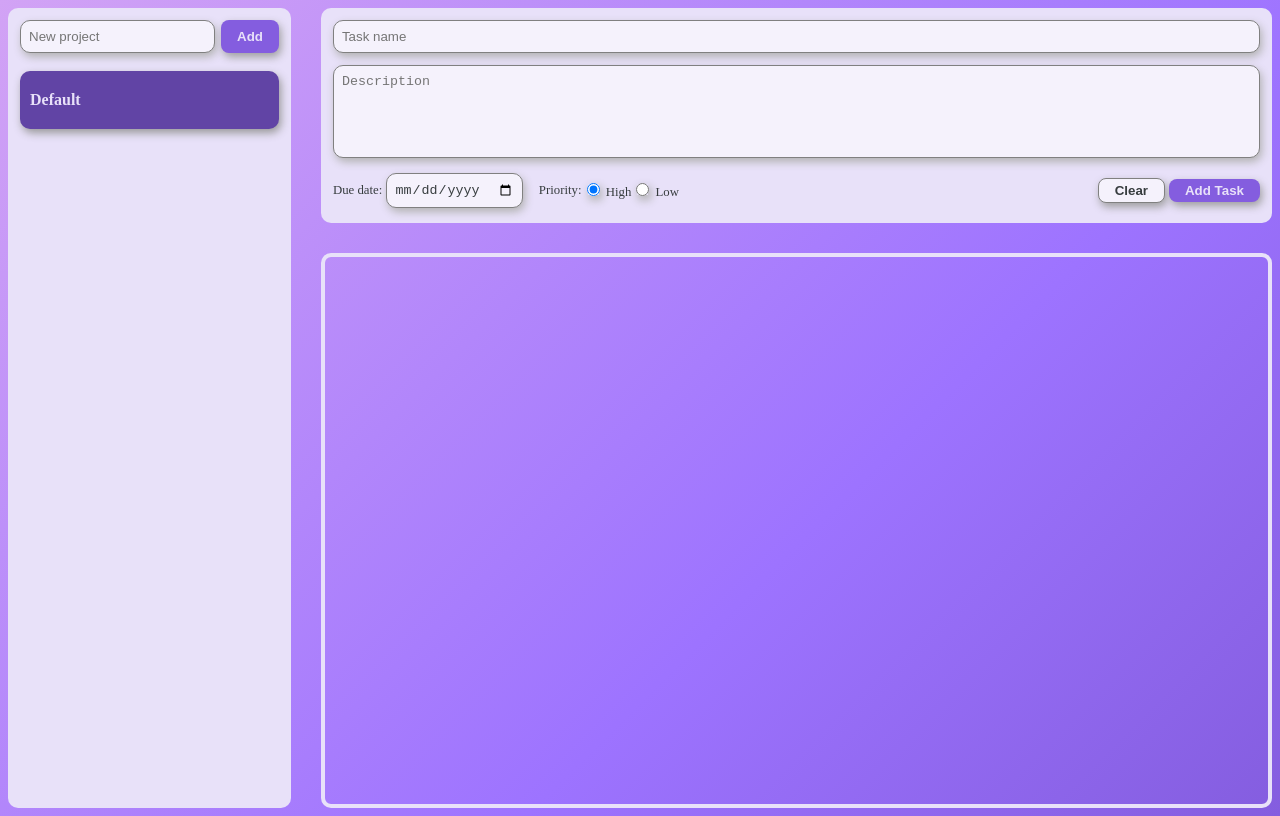
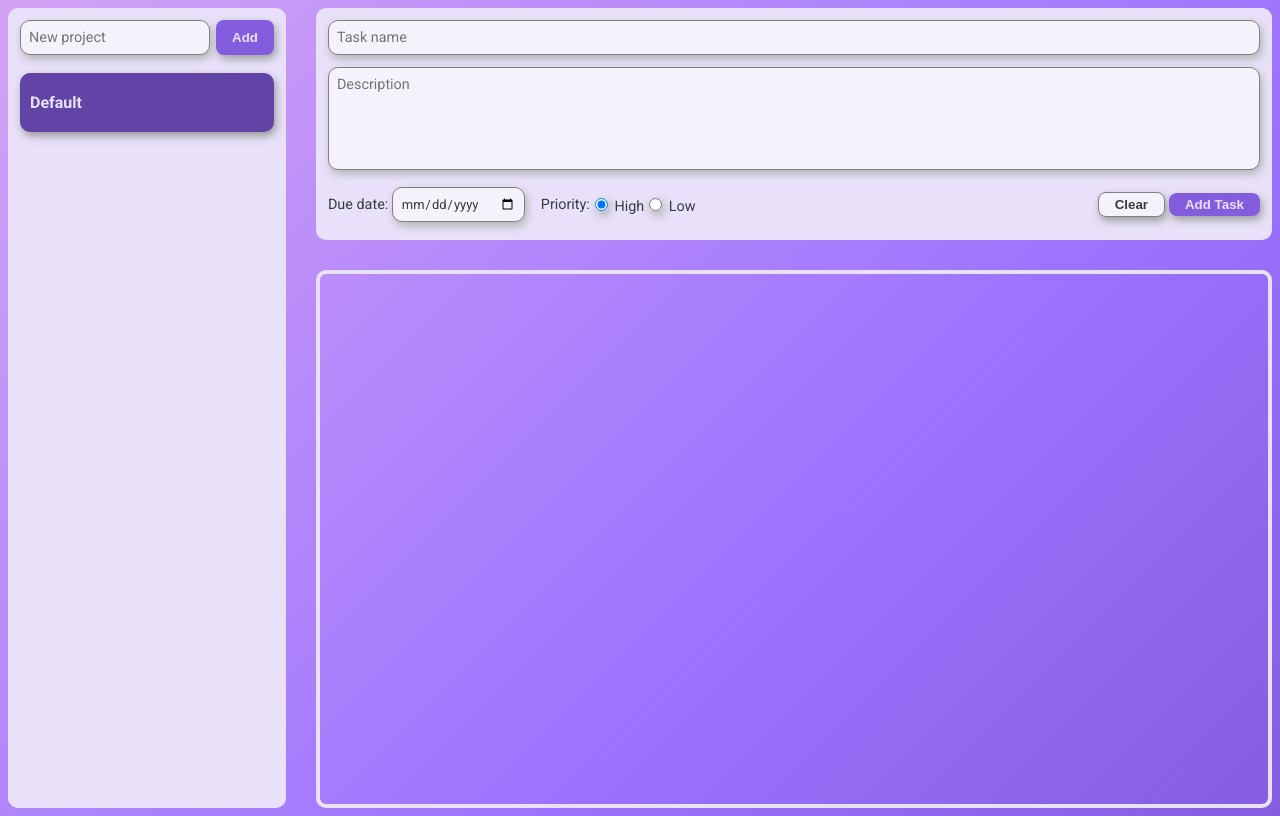
Before and after one commit to EnchantmentStealer/todo-list, a website built with webpack: page src/index.html in a window 1280 px wide. Built offline with nearby package versions, Linux system fonts and the light colour scheme.

Commit message:
Add a font

```diff
--- a/src/index.html
+++ b/src/index.html
@@ -4,6 +4,9 @@
   <meta charset="UTF-8">
   <meta name="viewport" content="width=device-width, initial-scale=1.0">
   <title>Todo List</title>
+  <link rel="preconnect" href="https://fonts.googleapis.com">
+  <link rel="preconnect" href="https://fonts.gstatic.com" crossorigin>
+  <link href="https://fonts.googleapis.com/css2?family=Roboto:ital,wght@0,100;0,300;0,400;0,500;0,700;0,900;1,100;1,300;1,400;1,500;1,700;1,900&display=swap" rel="stylesheet">
 </head>
 <body>
   <div id="sidebar">
--- a/src/style.css
+++ b/src/style.css
@@ -19,6 +19,7 @@ body {
   color: var(--dark-font);
   height: 100vh;
   display: grid;
+  font-family: "Roboto", sans-serif;
   grid-template-columns: 1fr 4fr;
   grid-template-rows: 1fr 6fr;
   gap: 30px;
@@ -120,7 +121,7 @@ ul {
 }
 
 .formBottom .left {
-  font-size: 0.8em;
+  font-size: 0.9em;
   display: flex;
   align-items: center;
   gap: 16px;
@@ -149,6 +150,8 @@ input, textarea {
   color: var(--dark-font);
   background-color: var(--input-white);
   border-radius: var(--border-radius);
+  font-family: "Roboto", sans-serif;
+  font-size: 0.9em;
   padding: 8px;
   border: 1px solid grey;
   box-shadow: 2px 4px 8px rgb(179, 179, 179);
```
